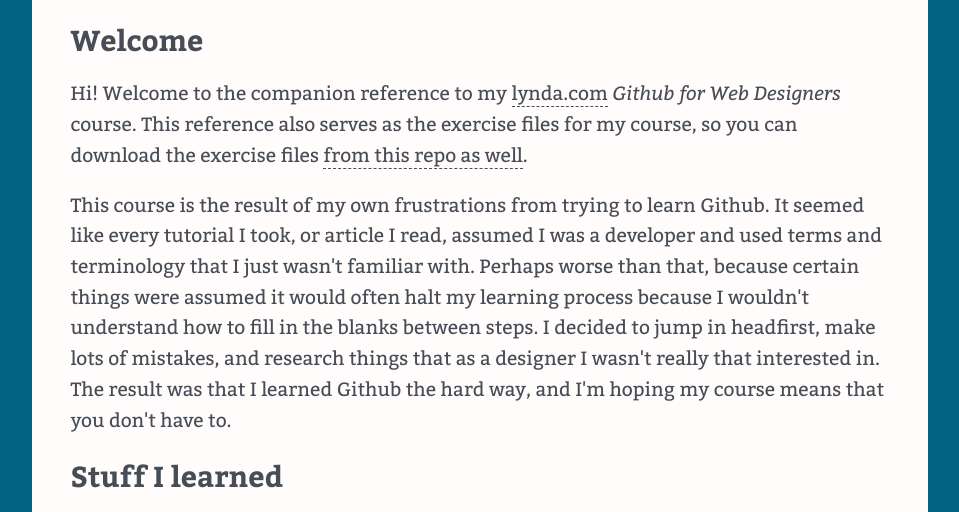
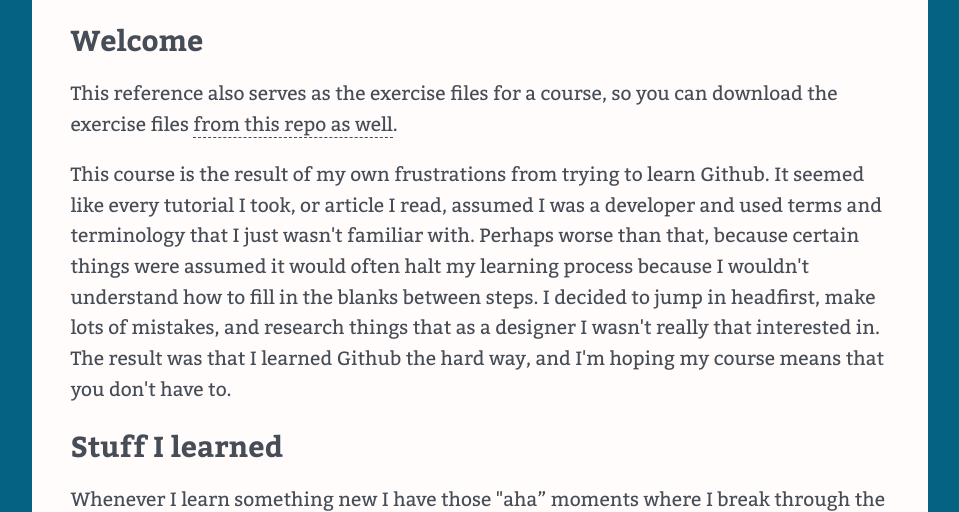
Before and after one commit to lauracarlson/github-for-web-designers, a plain HTML site: page index.html in a window 1280 px wide. Shown: the part 229-741 px from the top of the page, without its empty margins (160-1119 px from the left). Drawn offline with nearby package versions, Linux system fonts and the light colour scheme.

Commit message:
updated link. added title.

```diff
--- a/index.html
+++ b/index.html
@@ -26,7 +26,7 @@
     </nav>
     <main>
     <h2>Welcome</h2>
-    <p>Hi! Welcome to the companion reference to my <a href="http://www.lynda.com" title="lynda.com">lynda.com</a> <em>Github for Web Designers</em> course. This reference also serves as the exercise files for my course, so you can download the exercise files <a href="https://github.com/lauracarlson/github-for-web-designers">from this repo as well</a>.</p>
+    <p>This reference also serves as the exercise files for a course, so you can download the exercise files <a href="https://github.com/lauracarlson/github-for-web-designers" title="companion repo for course">from this repo as well</a>.</p>
     <p>This course is the result of my own frustrations from trying to learn Github. It seemed like every tutorial I took, or article I read, assumed I was a developer and used terms and terminology that I just wasn't familiar with. Perhaps worse than that, because certain things were assumed it would often halt my learning process because I wouldn't understand how to fill in the blanks between steps. I decided to jump in headfirst, make lots of mistakes, and research things that as a designer I wasn't really that interested in. The result was that I learned Github the hard way, and I'm hoping my course means that you don't have to.</p>
     <h2>Stuff I learned</h2>
     <p>Whenever I learn something new I have those &quot;aha&rdquo; moments where I break through the murk into moments of clarity. In addition to the reference and glossary that you&rsquo;ll find here I wanted to list some of the concepts that I found really important when learning Github.</p>
```
